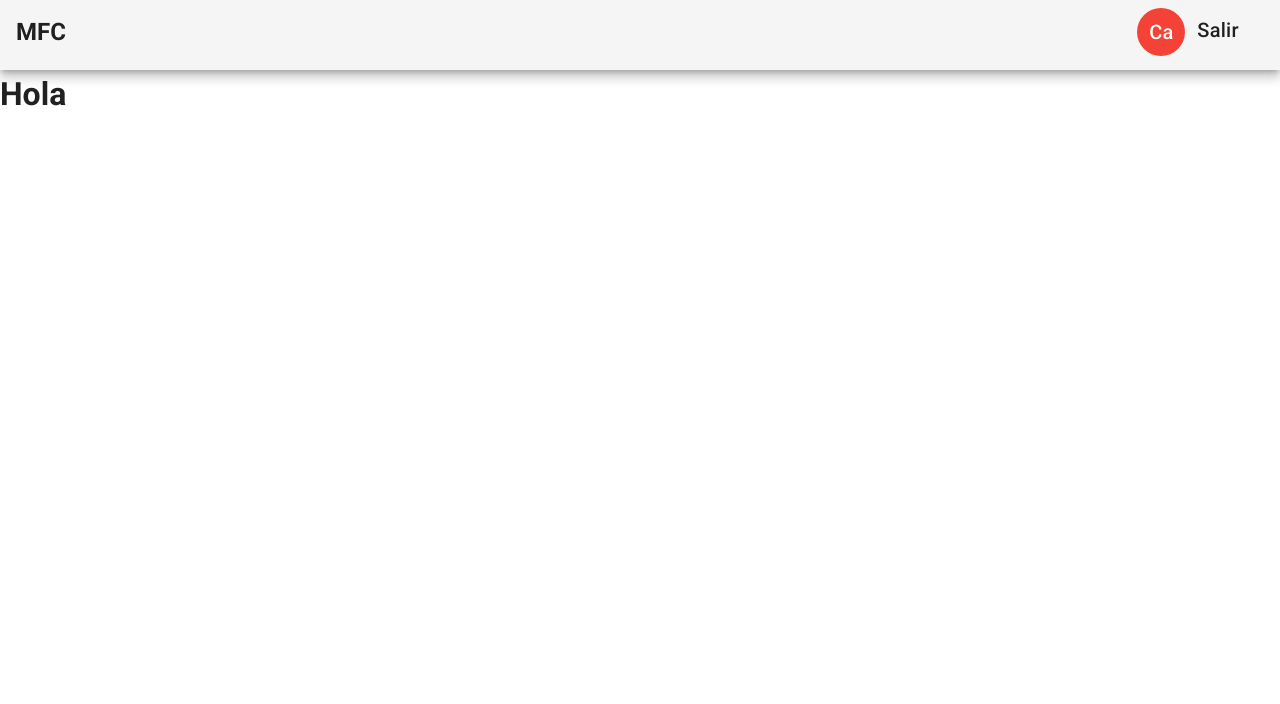
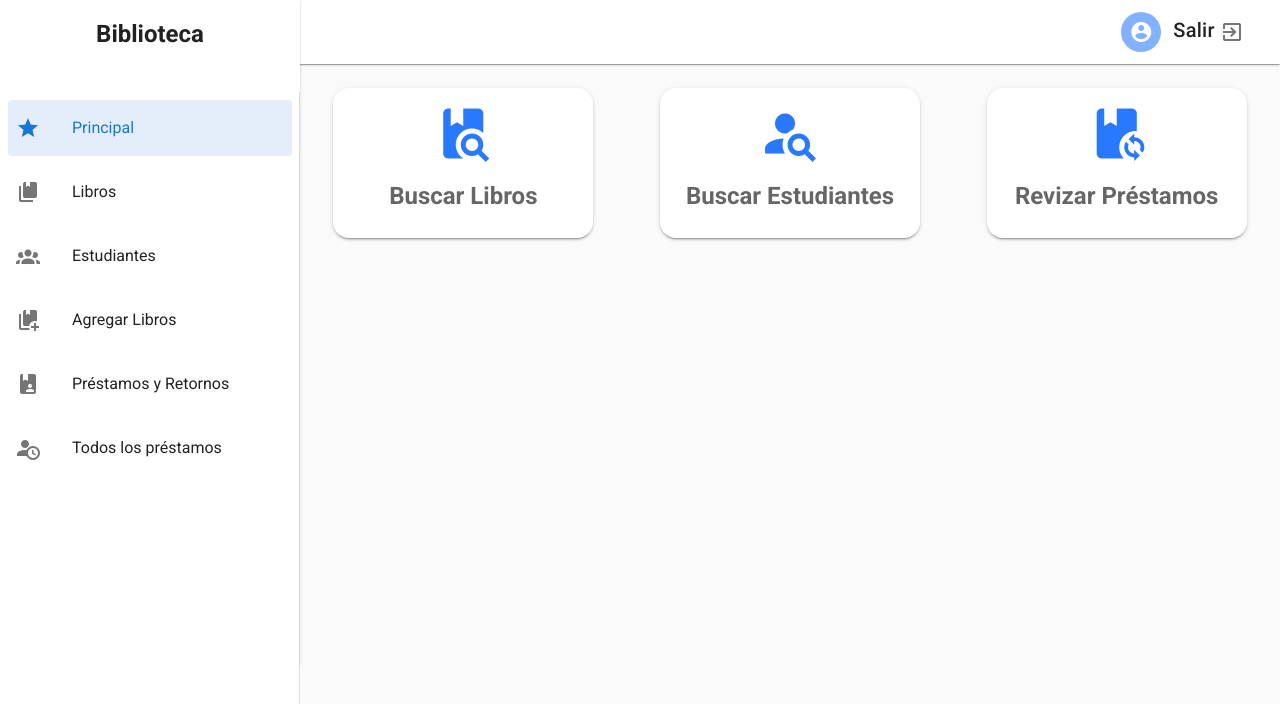
Before and after one commit to apalfaro98/library-management-system, a Vue app: page /home in a window 1280 px wide. Shown: the top 704 px of the page. Built offline with nearby package versions, Linux system fonts and the light colour scheme.

Commit message:
Adicionados compoenentes del home

```diff
--- /dev/null
+++ b/src/components/AgregarLibrosTab.vue
@@ -0,0 +1,3 @@
+<template>
+  <h1>Agregar Libros</h1>
+</template>
--- /dev/null
+++ b/src/components/EstudiantesTab.vue
@@ -0,0 +1,3 @@
+<template>
+  <h1>Estudiantes</h1>
+</template>
--- /dev/null
+++ b/src/components/LibrosTab.vue
@@ -0,0 +1,3 @@
+<template>
+  <h1>Todos los libros</h1>
+</template>
--- /dev/null
+++ b/src/components/PrestamosRetornosTab.vue
@@ -0,0 +1,3 @@
+<template>
+  <h1>Prestamos y retornos</h1>
+</template>
--- /dev/null
+++ b/src/components/PrincipalTab.vue
@@ -0,0 +1,31 @@
+<template>
+  <div class="d-flex justify-space-around pt-6">
+    <v-card
+      v-for="card in cards"
+      :key="card.text"
+      width="260"
+      height="150"
+      class="text-center pt-4 rounded-xl"
+    >
+      <v-icon size="60" color="blue accent-3">{{ card.icon }}</v-icon>
+      <v-card-text class="text-h5 font-weight-bold azul">{{
+        card.text
+      }}</v-card-text>
+    </v-card>
+  </div>
+</template>
+
+<script>
+export default {
+  name: "PrincipalTab",
+  data() {
+    return {
+      cards: [
+        { text: "Buscar Libros", icon: "mdi-book-search" },
+        { text: "Buscar Estudiantes", icon: " mdi-account-search" },
+        { text: "Revizar Préstamos", icon: "mdi-book-sync" },
+      ],
+    };
+  },
+};
+</script>
--- /dev/null
+++ b/src/components/TodosPrestamosTab.vue
@@ -0,0 +1,3 @@
+<template>
+  <h1>Todos los prestamos</h1>
+</template>
--- a/src/plugins/vuetify.js
+++ b/src/plugins/vuetify.js
@@ -1,5 +1,6 @@
 import Vue from "vue";
 import Vuetify from "vuetify/lib/framework";
+import "@mdi/font/css/materialdesignicons.css";
 
 Vue.use(Vuetify);
 
--- a/src/views/HomeView.vue
+++ b/src/views/HomeView.vue
@@ -1,25 +1,75 @@
 <template>
   <v-app>
-    <v-app-bar class="bar" elevation="7">
-      <div class="bar-content d-flex justify-space-between align-center">
-        <h2>MFC</h2>
+    <v-app-bar class="bar" elevation="1" color="white">
+      <div class="bar-content d-flex justify-end">
         <span class="boton d-flex align-center" @click="salir()">
-          <v-avatar color="red">
-            <span class="white--text text-h6">Ca</span>
+          <v-avatar color="accent" size="40">
+            <v-icon dark> mdi-account-circle </v-icon>
           </v-avatar>
           <p class="ml-3 pr-5 mt-3 text-h6 font-weigth-bold">
-            Salir <v-icon>mdi-exit-run</v-icon>
+            Salir <v-icon>mdi-exit-to-app</v-icon>
           </p>
         </span>
       </div>
     </v-app-bar>
-    <h1>Hola</h1>
+    <v-card width="300" tile class="menu" elevation="1">
+      <h2 class="pt-4 pb-10 text-center">Biblioteca</h2>
+      <v-navigation-drawer permanent width="300">
+        <v-list nav>
+          <v-list-item-group v-model="selectedItem" color="primary">
+            <v-list-item v-for="(item, i) in items" :key="i">
+              <v-list-item-icon>
+                <v-icon v-text="item.icon"></v-icon>
+              </v-list-item-icon>
+              <v-list-item-content>
+                <v-list-item-title v-text="item.text"></v-list-item-title>
+              </v-list-item-content>
+            </v-list-item>
+          </v-list-item-group>
+        </v-list>
+      </v-navigation-drawer>
+    </v-card>
+    <div class="contenido">
+      <principal-tab v-if="selectedItem == 0" />
+      <libros-tab v-else-if="selectedItem == 1" />
+      <estudiantes-tab v-else-if="selectedItem == 2" />
+      <agregar-libros v-else-if="selectedItem == 3" />
+      <prestamos-retornos-tab v-else-if="selectedItem == 4" />
+      <todos-prestamos-tab v-else />
+    </div>
   </v-app>
 </template>
 
 <script>
+import PrincipalTab from "@/components/PrincipalTab.vue";
+import LibrosTab from "@/components/LibrosTab.vue";
+import EstudiantesTab from "@/components/EstudiantesTab.vue";
+import AgregarLibros from "@/components/AgregarLibrosTab.vue";
+import PrestamosRetornosTab from "@/components/PrestamosRetornosTab.vue";
+import TodosPrestamosTab from "@/components/TodosPrestamosTab.vue";
 export default {
   name: "HomeView",
+  components: {
+    PrincipalTab,
+    LibrosTab,
+    EstudiantesTab,
+    AgregarLibros,
+    PrestamosRetornosTab,
+    TodosPrestamosTab,
+  },
+  data() {
+    return {
+      selectedItem: 0,
+      items: [
+        { text: "Principal", icon: "mdi-star" },
+        { text: "Libros", icon: "mdi-book-multiple" },
+        { text: "Estudiantes", icon: "mdi-account-group" },
+        { text: "Agregar Libros", icon: "mdi-book-plus-multiple" },
+        { text: "Préstamos y Retornos", icon: "mdi-book-account" },
+        { text: "Todos los préstamos", icon: "mdi-account-clock" },
+      ],
+    };
+  },
   methods: {
     salir() {
       sessionStorage.removeItem("logueado");
@@ -40,4 +90,15 @@ export default {
 .boton:hover {
   cursor: pointer;
 }
+.menu {
+  position: absolute;
+  left: 0;
+  top: 0;
+  height: 83vh;
+}
+.contenido {
+  background-color: #fafafa;
+  height: 100%;
+  padding-left: 300px;
+}
 </style>
```
